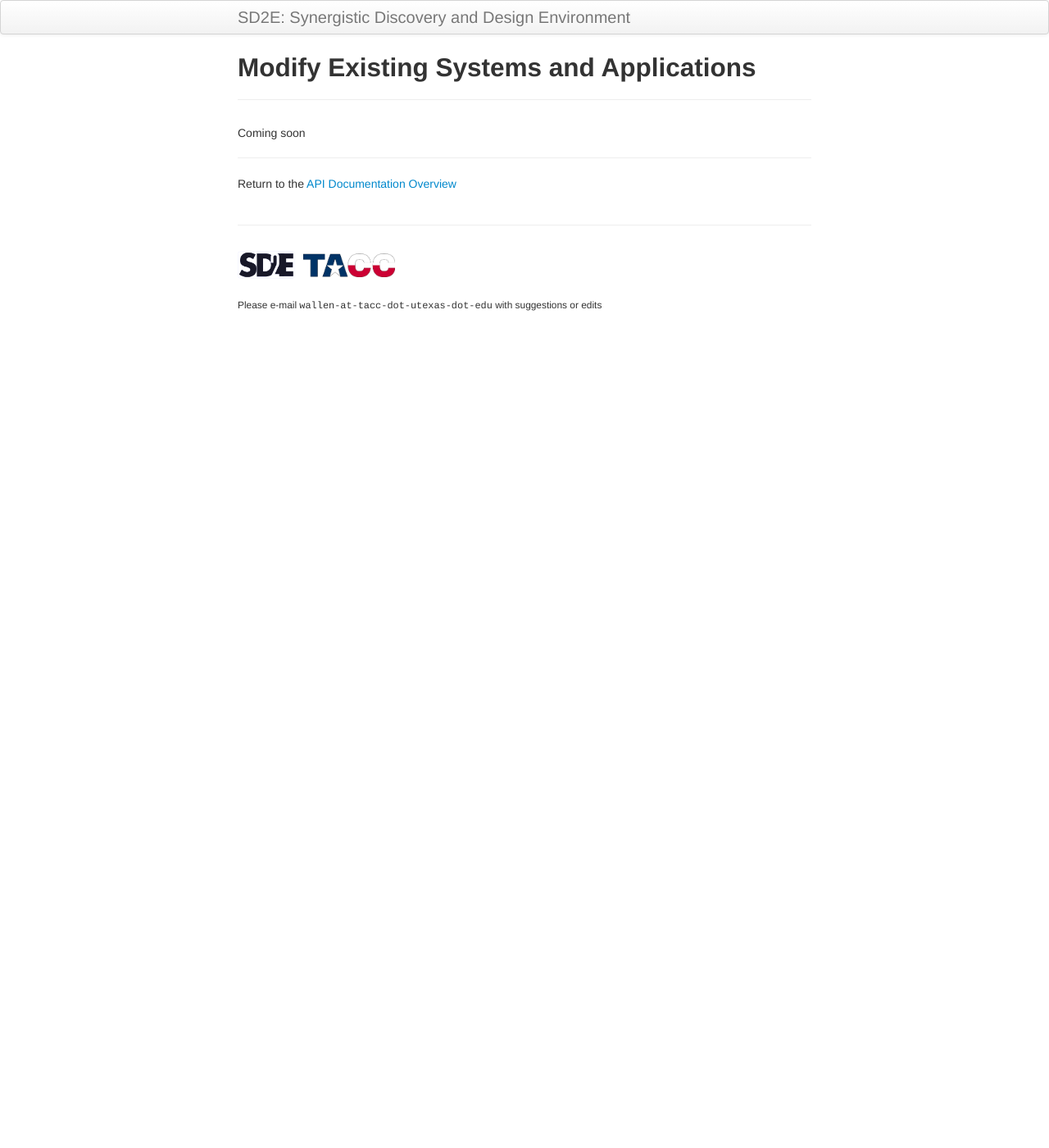
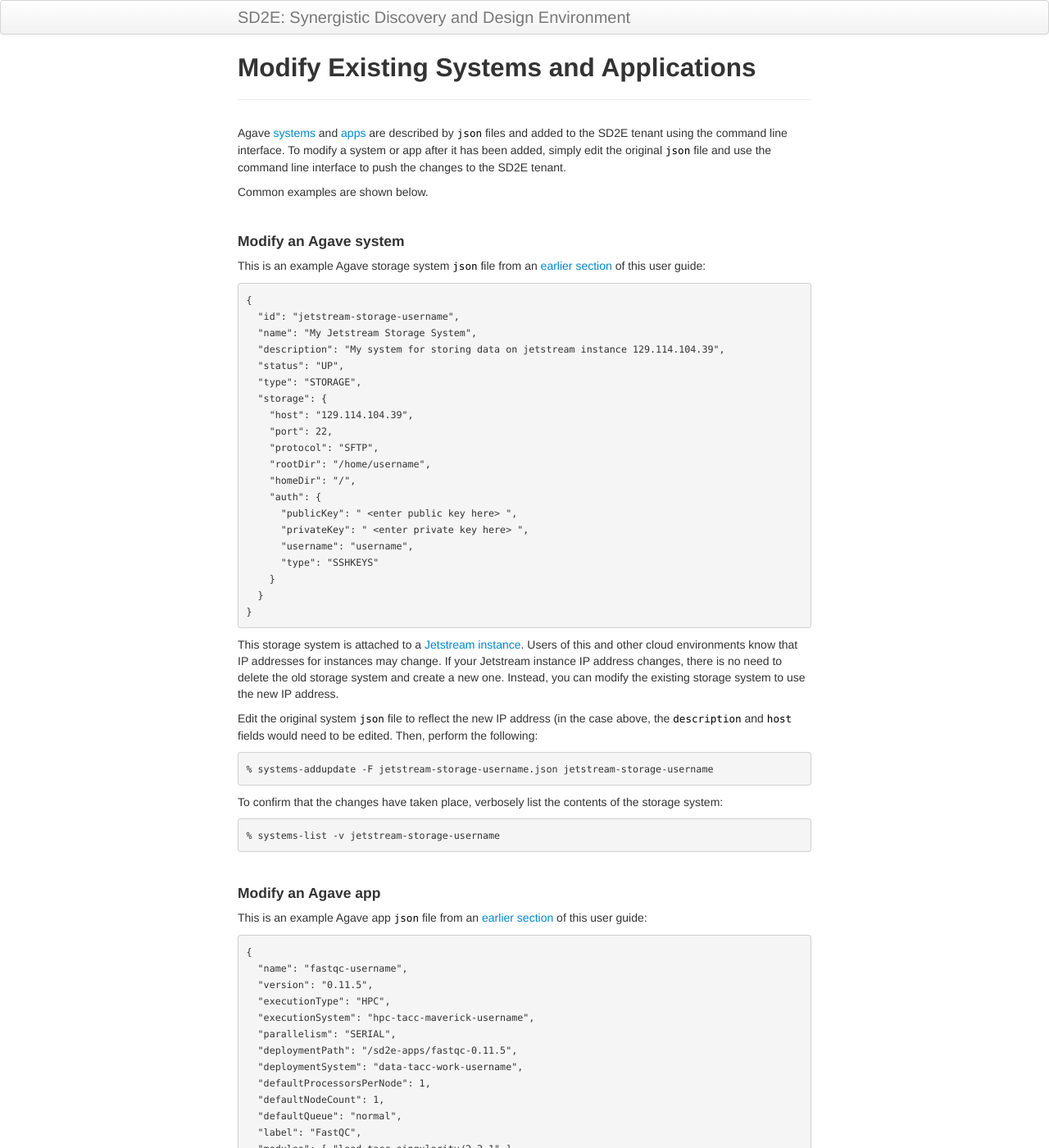
Before and after one commit to SD2E/api-user-guide, a Jekyll site: the page built from docs/modify.md, in a window 1280 px wide and 1400 px high. Shown: the whole window at 82% size. Built offline with Jekyll 4.4.1, drawn with Linux system fonts in a browser that asks for light colours; some of the changed text lies outside the part shown.

Commit message:
first pass at modify apps / systems page

````diff
--- a/docs/modify.md
+++ b/docs/modify.md
@@ -4,7 +4,163 @@ title: Modify Existing Systems and Applications
 tagline:
 ---
 
-Coming soon
+Agave [systems](create_systems.md) and [apps](create_app.md) are described by
+`json` files and added to the SD2E tenant using the command line interface. To
+modify a system or app after it has been added, simply edit the original `json`
+file and use the command line interface to push the changes to the SD2E tenant.
+
+Common examples are shown below.
+
+
+<br>
+#### Modify an Agave system
+
+This is an example Agave storage system `json` file from an
+[earlier section](create_systems.md) of this user guide:
+```
+{
+  "id": "jetstream-storage-username",
+  "name": "My Jetstream Storage System",
+  "description": "My system for storing data on jetstream instance 129.114.104.39",
+  "status": "UP",
+  "type": "STORAGE",
+  "storage": {
+    "host": "129.114.104.39",
+    "port": 22,
+    "protocol": "SFTP",
+    "rootDir": "/home/username",
+    "homeDir": "/",
+    "auth": {
+      "publicKey": " <enter public key here> ",
+      "privateKey": " <enter private key here> ",
+      "username": "username",
+      "type": "SSHKEYS"
+    }
+  }
+}
+```
+
+This storage system is attached to a [Jetstream instance](https://jetstream-cloud.org/).
+Users of this and other cloud environments know that IP addresses for instances may
+change. If your Jetstream instance IP address changes, there is no need to delete the old
+storage system and create a new one. Instead, you can modify the existing storage system
+to use the new IP address.
+
+Edit the original system `json` file to reflect the new IP address (in the case above,
+the `description` and `host` fields would need to be edited. Then, perform the
+following:
+```
+% systems-addupdate -F jetstream-storage-username.json jetstream-storage-username
+```
+
+To confirm that the changes have taken place, verbosely list the contents of the
+storage system:
+```
+% systems-list -v jetstream-storage-username
+```
+
+<br>
+#### Modify an Agave app
+
+This is an example Agave app `json` file from an
+[earlier section](create_app_04.md) of this user guide:
+```
+{
+  "name": "fastqc-username",
+  "version": "0.11.5",
+  "executionType": "HPC",
+  "executionSystem": "hpc-tacc-maverick-username",
+  "parallelism": "SERIAL",
+  "deploymentPath": "/sd2e-apps/fastqc-0.11.5",
+  "deploymentSystem": "data-tacc-work-username",
+  "defaultProcessorsPerNode": 1,
+  "defaultNodeCount": 1,
+  "defaultQueue": "normal",
+  "label": "FastQC",
+  "modules": [ "load tacc-singularity/2.3.1" ],
+  "shortDescription": "A Quality Control application for FastQ files",
+  "templatePath": "runner-template.sh",
+  "testPath": "tester.sh",
+  "inputs": [
+    {
+      "id": "fastq",
+      "value": {
+        "default": "",
+        "visible": true,
+        "required": true
+      },
+      "details": {
+        "label": "FASTQ sequence file",
+        "showArgument": false
+      },
+      "semantics": {
+        "minCardinality": 1,
+        "maxCardinality": 1,
+        "ontology": [ "http://edamontology.org/format_1930" ]
+      }
+    }
+  ],
+  "parameters": [],
+  "outputs": []
+}
+```
+
+If a new version of FastQC was released (e.g. 0.11.6), that would be cause to
+[create a new app](create_app.md), using this current app as a template. An
+example case where it would be approriate to modify an existing app is,
+for example, to a default file for the `fastq` input.
+
+If you followed the [Create Custom Applications](create_app.md) user guide,
+then you may have a sample fastq file located here:
+
+`agave://data-tacc-work-username/sd2e-data/sample/SP1.fq`
+
+Modify the original `app.json` file to include the complete URI to this sample
+data as follows (only one line is edited, all other parts untouched):
+```
+...
+  "inputs": [
+    {
+      "id": "fastq",
+      "value": {
+        "default": "agave://data-tacc-work-username/sd2e-data/sample/SP1.fq",
+        "visible": true,
+        "required": true
+      },
+...
+```
+
+Then, update the app in the SD2E tenant by performing the following:
+```
+% apps-addupdate -F app.json fastq-username-0.11.5
+```
+
+If successful, Agave will automatically append a suffix of `u1`, `u2`, `u3`, etc.,
+incrementing each time the app is updated. To confirm that the changes have taken
+place, verbosely list the contents of the app:
+```
+% apps-search name.like='*fastq*'
+fastqc-username-0.11.5
+fastqc-username-0.11.5u1     # this is the updated app
+
+% apps-list -v fastqc-username-0.11.5u1
+```
+
+After carefully testing the updated app, if you are satisfied with its operation,
+you may consider disabling the earlier app. The following command toggles the
+`available` flag to `false`:
+```
+% apps-disable fastqc-username-0.11.5
+```
+
+
+<br>
+#### Further help
+
+Additional system and app `json` fields can be found in in the online
+[Agave documentation](http://developer.agaveapi.co/).
+
+
 
 ---
 Return to the [API Documentation Overview](../index.md)
````
